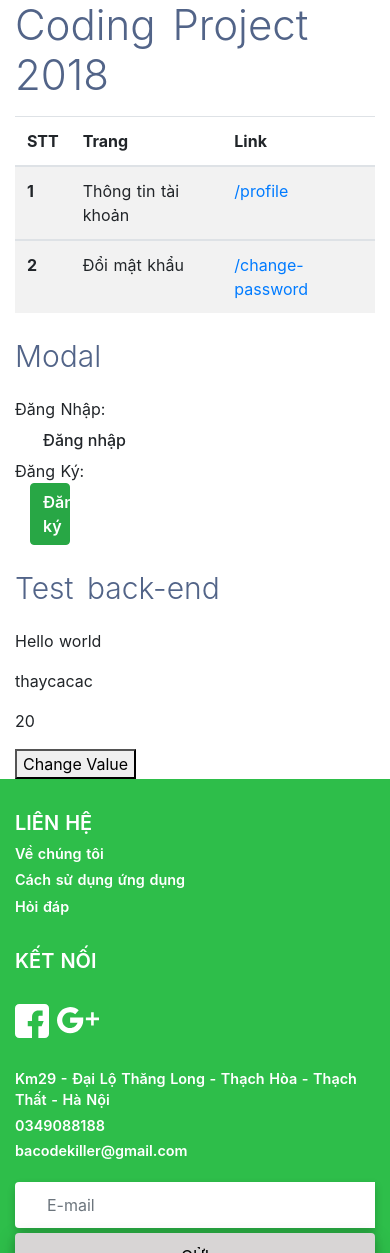
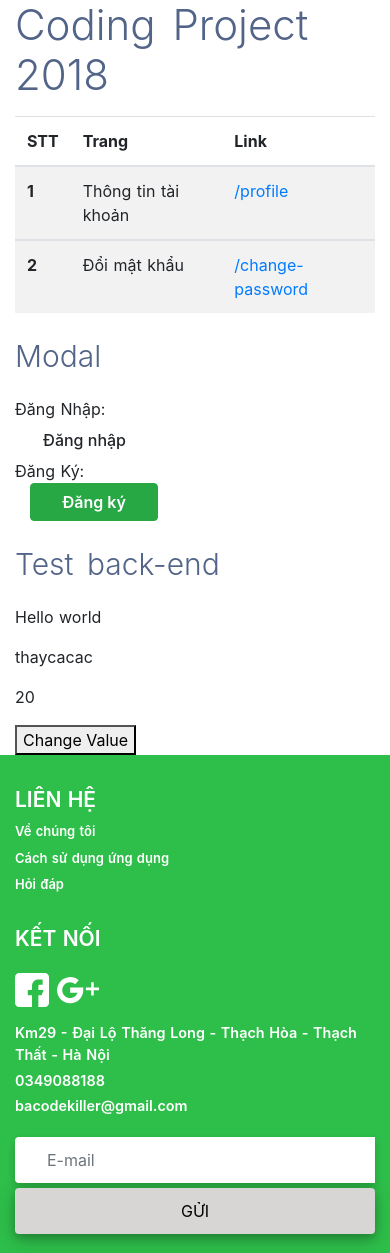
Before and after one commit to Sharp-Team/WCDI18, a Nuxt app in the folder front-end/: page / in a window 390 px wide. Shown: the top 1253 px of the page. Built offline with nearby package versions, Linux system fonts and the light colour scheme.

Commit message:
[Fix] font-size footer page

```diff
--- a/front-end/components/share/footer.vue
+++ b/front-end/components/share/footer.vue
@@ -257,4 +257,15 @@ export default {
       }
     }
   }
+    @media (max-width: 576px) {
+      .footer .up-footer .item-footer h3 {
+        font-size: $font-title-mobile;
+      }
+      .footer .up-footer .item-footer a {
+        font-size: $font-title-small-mobile;
+      }
+      .footer .up-footer .item-footer .social-link{
+       font-size: 2rem;
+      }
+    }
 </style>
--- a/front-end/components/share/register.vue
+++ b/front-end/components/share/register.vue
@@ -206,7 +206,7 @@ export default {
       font-weight: 600!important;
     }
     button.btn.btn-success.my-btn {
-      width: 12%;
+      width: 8rem;
     }
     .modal {
       .modal-dialog {
```
